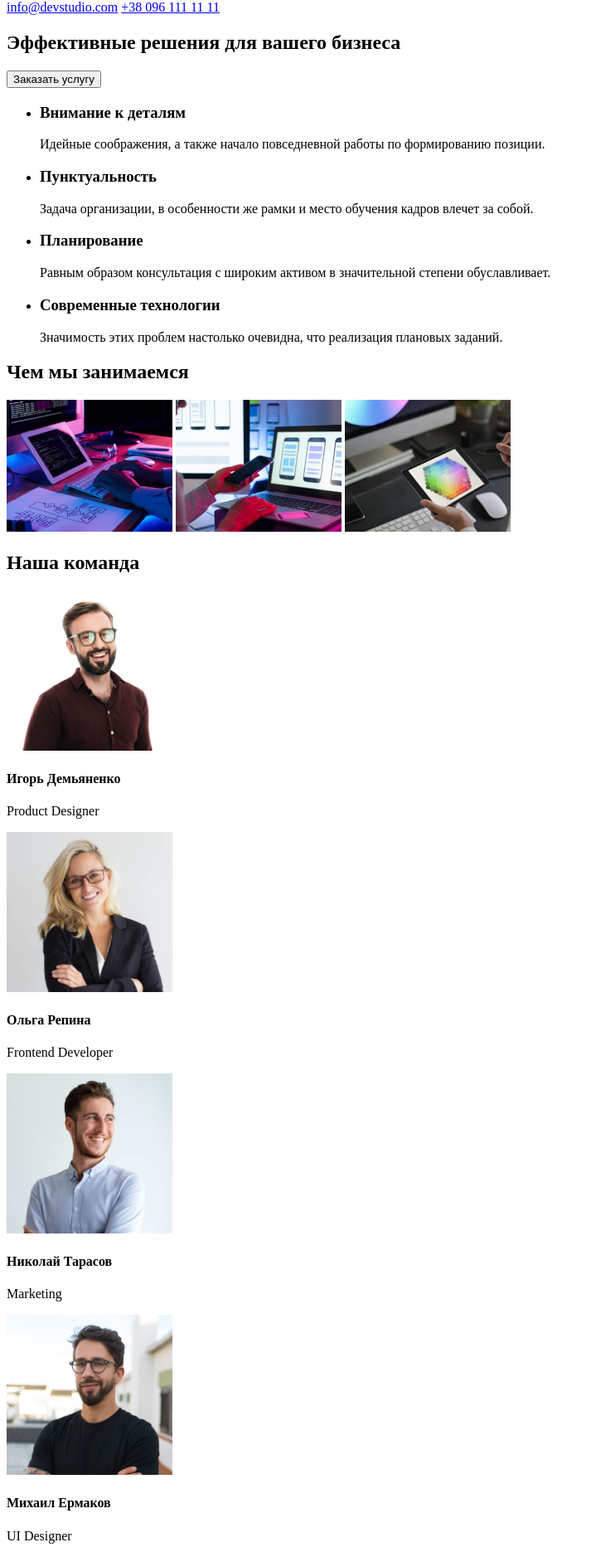
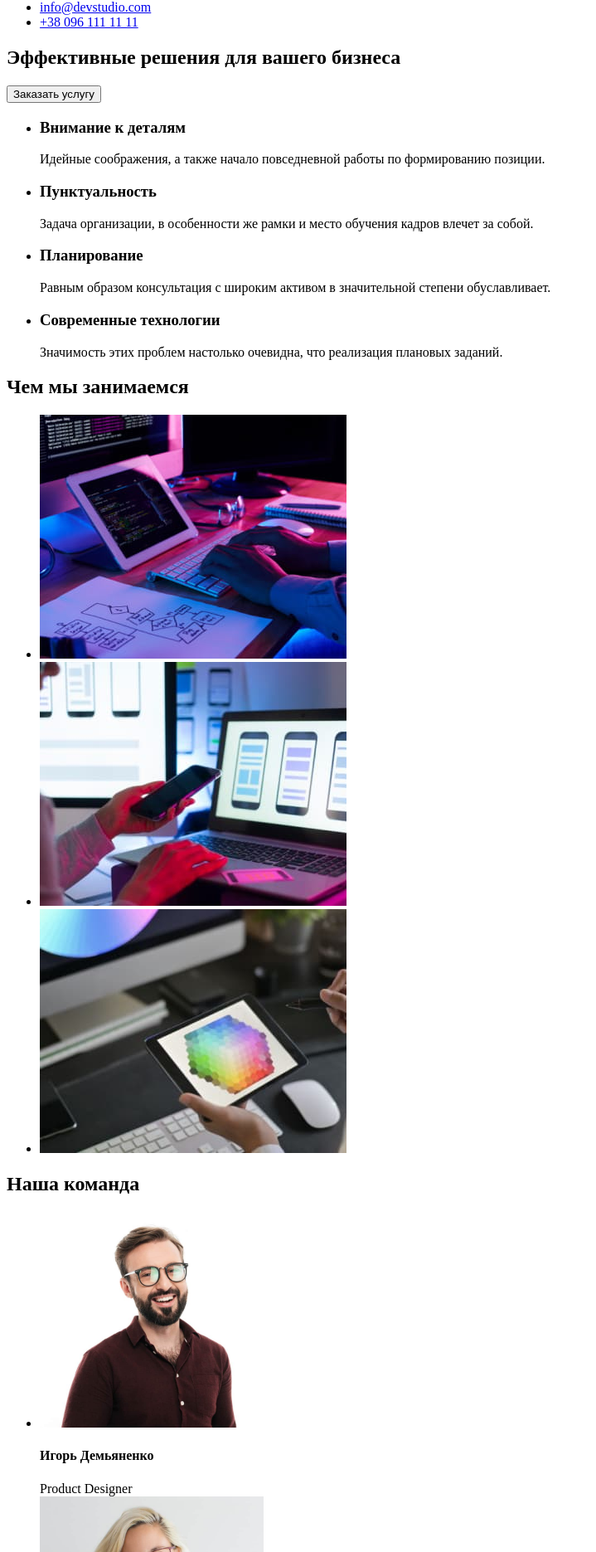
Before and after one commit to Pavel-1988/goit-markup-hw-01, a plain HTML site: page index.html in a window 1280 px wide. Shown: the part 118-1989 px from the top of the page at 83% size, without its empty margins (0-719 px from the left). Drawn offline with Linux system fonts and the light colour scheme.

Commit message:
перед проверкой

```diff
--- a/index.html
+++ b/index.html
@@ -9,7 +9,7 @@
 <body>
     <header>
         <nav>
-            <a href="/">
+            <a href="#">
                 <img src="images/logo.svg" alt="webstudio">
             </a>
             <ul>
@@ -18,15 +18,18 @@
                 <li><a href="#">Контакты</a></li>
             </ul>
         </nav>
-        <span> <a href="mailto:info@devstudio.com">info@devstudio.com</a></span>
-        <span> <a href="tel:+380961111111">+38 096 111 11 11</a></span>
+            <ul>
+                <li><a href="mailto:info@devstudio.com">info@devstudio.com</a></li>
+                <li><a href="tel:+380961111111">+38 096 111 11 11</a></li>
+            </ul>
     </header>
     <main>
         <section>
             <h1>Эффективные решения для вашего бизнеса</h1>
+            <button type="button">Заказать услугу</button>
         </section>
-        <button type="button">Заказать услугу</button>
-        <div>
+        <!--качества работы-->
+        <section>
                 <ul>
                     <li>
                         <h3>Внимание к деталям</h3>
@@ -45,27 +48,42 @@
                         <p>Значимость этих проблем настолько очевидна, что реализация плановых заданий.</p>
                     </li>
                 </ul>
-        </div>
+        </section>
+        <!--фото-->
         <section>
+
             <h2>Чем мы занимаемся</h2>
-            <img src="images/whatwedo1.jpg" alt="планшет с клавиатурой" width="200">
-            <img src="images/whatwedo2.jpg" alt="ноутбук с телефоном" width="200">
-            <img src="images/whatwedo3.jpg" alt="планшет" width="200">
+            <ul>
+                <li><img src="images/whatwedo1.jpg" alt="планшет с клавиатурой" width="370"></li>
+                <li> <img src="images/whatwedo2.jpg" alt="ноутбук с телефоном" width="370"></li>
+                <li><img src="images/whatwedo3.jpg" alt="планшет" width="370"></li>
+            </ul>
         </section>
+        <!--сотрудники-->
         <section>
             <h2>Наша команда</h2>
-           <img src="images/igordemyanenko.jpg" alt="фото Игоря Демьяненко" width="200">
+                <ul>
+                    <li>
+                        <img src="images/igordemyanenko.jpg" alt="фото Игоря Демьяненко" width="270">
                         <h4>Игорь Демьяненко</h4>
-            <p>Product Designer</p>
-           <img src="images/olgarepina.jpg" alt="Ольга Репина" width="200">
+                        <span>Product Designer</span>
+                    </li>
+                    <li>
+                        <img src="images/olgarepina.jpg" alt="Ольга Репина" width="270">
                         <h4>Ольга Репина</h4>
-            <p>Frontend Developer</p>
-           <img src="images/nikolaytarasov.jpg" alt="Николай Тарасов" width="200">
+                        <span>Frontend Developer</span>
+                    </li>
+                    <li>
+                        <img src="images/nikolaytarasov.jpg" alt="Николай Тарасов" width="270">
                         <h4>Николай Тарасов</h4>
-            <p>Marketing</p>
-           <img src="images/mikhailermakov.jpg" alt="Михаил Ермаков" width="200">
+                        <span>Marketing</span>
+                    </li>
+                    <li>
+                        <img src="images/mikhailermakov.jpg" alt="Михаил Ермаков" width="270">
                         <h4>Михаил Ермаков</h4>
-            <p>UI Designer</p>
+                        <span>UI Designer</span>
+                    </li>
+            </ul>
         </section>
 
     </main>
```
Lines whose indentation alone changed are shown as unchanged.
